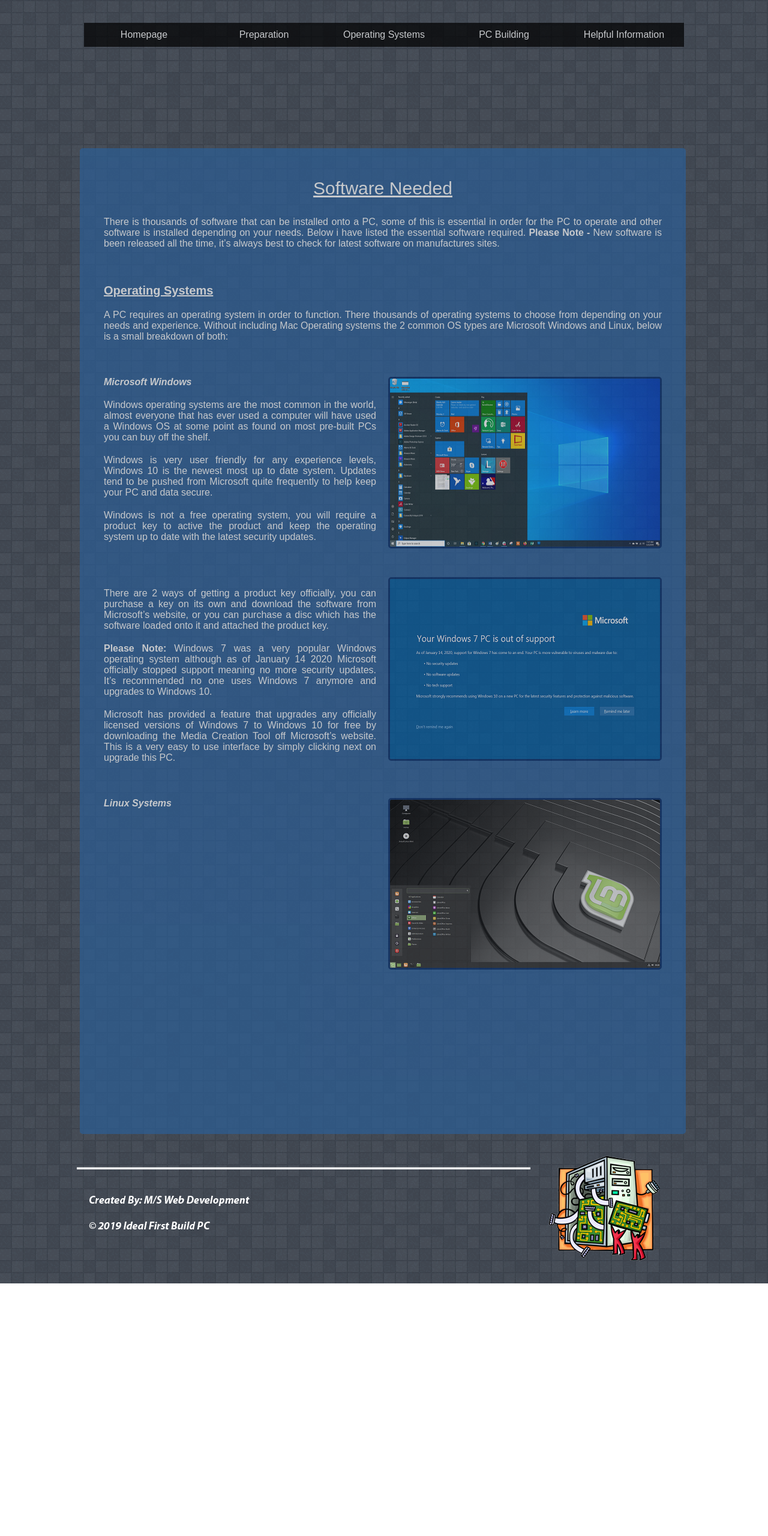
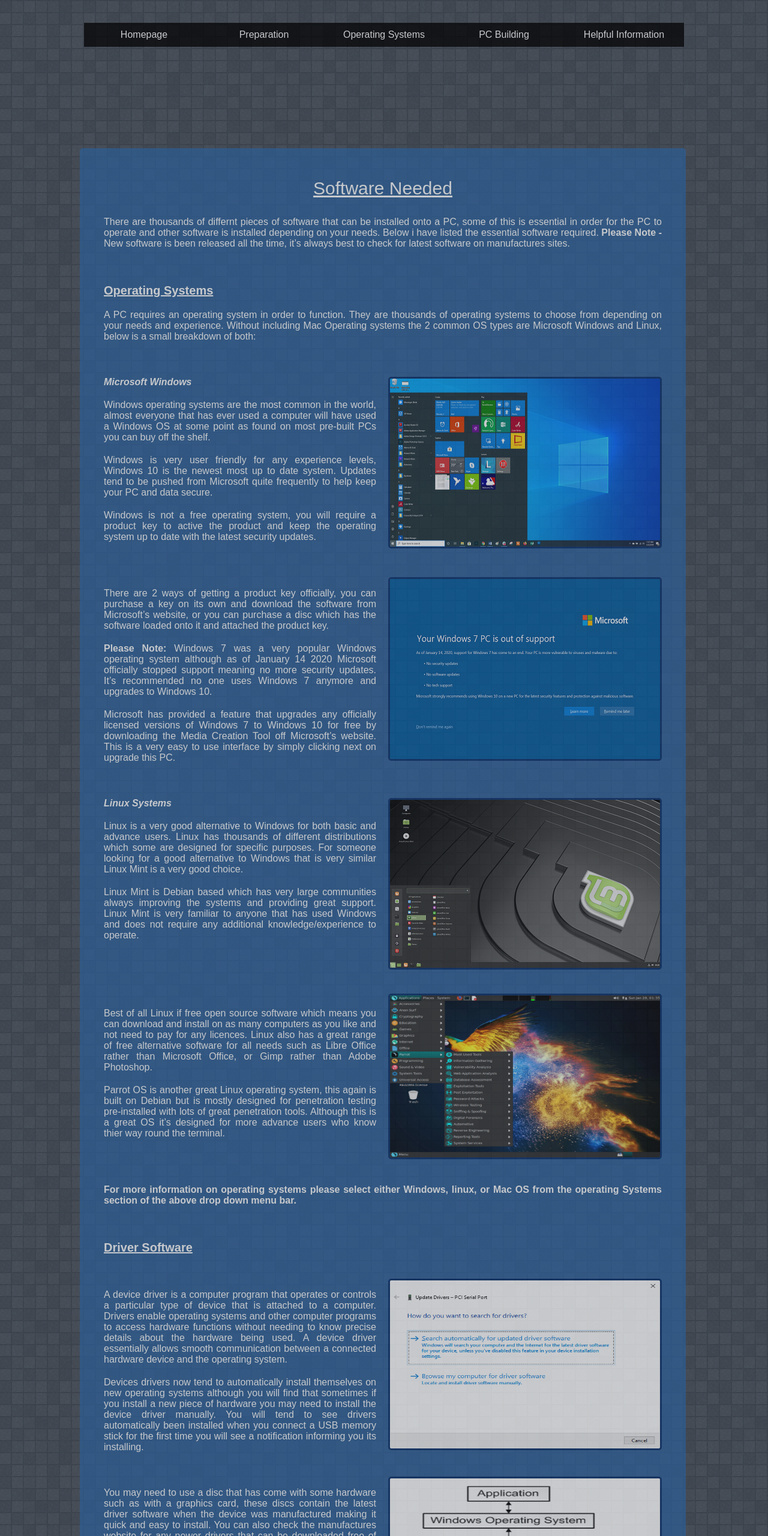
Before and after one commit to ZombieMikeCoder/Ideal-First-Build-PC-Design-1, a plain HTML site: page HTML/Software_Needed.html in a window 1280 px wide. Shown: the part 240-2800 px from the top of the page at 60% size. Before the commit the page ends 2379 px from the top, so only its background shows below. Drawn offline with Linux system fonts and the light colour scheme.

Commit message:
Software Needed Page Completed

```diff
--- a/CSS/Style_Sheet_Index.css
+++ b/CSS/Style_Sheet_Index.css
@@ -102,7 +102,7 @@
 color: white;
 font-size: 16px;
 margin: 10px;
-font-family: Courier;
+font-family: Arial, Helvetica, sans-serif;
 text-align: justify;
 }
 
--- a/HTML/Software_Needed.html
+++ b/HTML/Software_Needed.html
@@ -68,12 +68,12 @@
 
 				<p class="title_text">Software Needed</p>
 
-				<p class="text">There is thousands of software that can be installed onto a PC, some of this is essential in order for the PC to operate and other software is installed depending on your needs. Below i have listed the essential software required.<b> Please Note -</b> New software is been released all the time, it’s always best to check for latest software on manufactures sites.</p><br>
+				<p class="text">There are thousands of differnt pieces of software that can be installed onto a PC, some of this is essential in order for the PC to operate and other software is installed depending on your needs. Below i have listed the essential software required.<b> Please Note -</b> New software is been released all the time, it’s always best to check for latest software on manufactures sites.</p><br>
 
 				<!--Operating System-->
 				<p class="item_title_text">Operating Systems</p>
 
-				<p class="text">A PC requires an operating system in order to function. There thousands of operating systems to choose from depending on your needs and experience. Without including Mac Operating systems the 2 common OS types are Microsoft Windows and Linux, below is a small breakdown of both:</p><br>
+				<p class="text">A PC requires an operating system in order to function. They are thousands of operating systems to choose from depending on your needs and experience. Without including Mac Operating systems the 2 common OS types are Microsoft Windows and Linux, below is a small breakdown of both:</p><br>
 
 				<img class="item_image" src="..\Images/Windows_10_Screenshot.png" height="280" width="450">
 
@@ -97,34 +97,47 @@
 
 				<p class="text"><b><i>Linux Systems</i></b><p>
 
+				<p class="text">Linux is a very good alternative to Windows for both basic and advance users. Linux has thousands of different distributions which some are designed for specific purposes. For someone looking for a good alternative to Windows that is very similar Linux Mint is a very good choice.</p>
 
+				<p class="text">Linux Mint is Debian based which has very large communities always improving the systems and providing great support. Linux Mint is very familiar to anyone that has used Windows and does not require any additional knowledge/experience to operate.</p><br>
 
+				<img class="item_image" src="..\Images/Parrot_OS_Screenshot.jpg" height="270" width="450"><br><br><br>
 
+				<p class="text">Best of all Linux if free open source software which means you can download and install on as many computers as you like and not need to pay for any licences. Linux also has a great range of free alternative software for all needs such as Libre Office rather than Microsoft Office, or Gimp rather than Adobe Photoshop.</p>
 
+				<p class="text">Parrot OS is another great Linux operating system, this again is built on Debian but is mostly designed for penetration testing pre-installed with lots of great penetration tools. Although this is a great OS it’s designed for more advance users who know thier way round the terminal.</p><br><br>
 
+				<p class="text"><b>For more information on operating systems please select either Windows, linux, or Mac OS from the operating Systems section of the above drop down menu bar.</b></p><br>
 
+				<!--Driver Software-->
+				<p class="item_title_text">Driver Software</p>
 
+				<img class="item_image" src="..\Images/Device_Manager_Drivers.png" height="280" width="450"><br>
 
+				<p class="text">A device driver is a computer program that operates or controls a particular type of device that is attached to a computer. Drivers enable operating systems and other computer programs to access hardware functions without needing to know precise details about the hardware being used. A device driver essentially allows smooth communication between a connected hardware device and the operating system.</p>
 
+				<p class="text">Devices drivers now tend to automatically install themselves on new operating systems although you will find that sometimes if you install a new piece of hardware you may need to install the device driver manually. You will tend to see drivers automatically been installed when you connect a USB memory stick for the first time you will see a notification informing you its installing.</p>
 
+				<img class="item_image" src="..\Images/Windows_Driver_Diagram.png" height="150" width="450"><br>
 
+				<p class="text">You may need to use a disc that has come with some hardware such as with a graphics card, these discs contain the latest driver software when the device was manufactured making it quick and easy to install. You can also check the manufactures website for any newer drivers that can be downloaded free of charge.</p><br>
 
+				<!--Office Software-->
+				<p class="item_title_text">Office Software</p>
 
+				<img class="item_image" src="..\Images/Microsoft_Office.jpg" height="310" width="450"><br>
 
+				<p class="text">An office suit is also another crucial piece of software that will be required at times, it is best to install an office suit after you have finished installing your operating system therefore when you need a word processor or database software it will be there to use.</p>
 
+				<p class="text">There are many makes of office suits available which most are cross platform (works on most operating systems. Some office suits are also free open source software whereas others come at cost.</p>
 
+				<p class="text">I recommend installing Microsoft Office if you have installed a Microsoft Windows operating system, this is because Microsoft Office is also packed with features that make it easy to operate and run smooth when performing many office tasks.</p>
 
+				<img class="item_image" src="..\Images/Libre_Spreadsheet.png" height="260" width="450"><br><br><br><br>
 
+				<p class="text">Microsoft Office does come at a cost but is worth it in the long run especially with the rise in cloud storage you can store and edit your files within Microsoft One Drive seamlessly with your Office suit on your PC.</p>
 
-
-
-
-				<br><br><br><br><br><br><br><br><br><br><br><br><br><br><br><br><br><br><br><br><br><br><br><br><br><br><br>
-
-
-
-
-
+				<p class="text">Libre Office and Open Office are great office alternatives both are open source and free to download and use. Some features are limited but are always been updated bringing in new features similar to Microsoft Office.</p><br><br><br><br>
 
 			</div>
 
```
Also changed, not shown: index.html (+1 -2 lines), Images/Device_Manager_Drivers.png (added), Images/Libre_Spreadsheet.png (added), Images/Microsoft_Office.jpg (added), Images/Parrot_OS_Screenshot.jpg (added), Images/Windows_Driver_Diagram.png (added).
